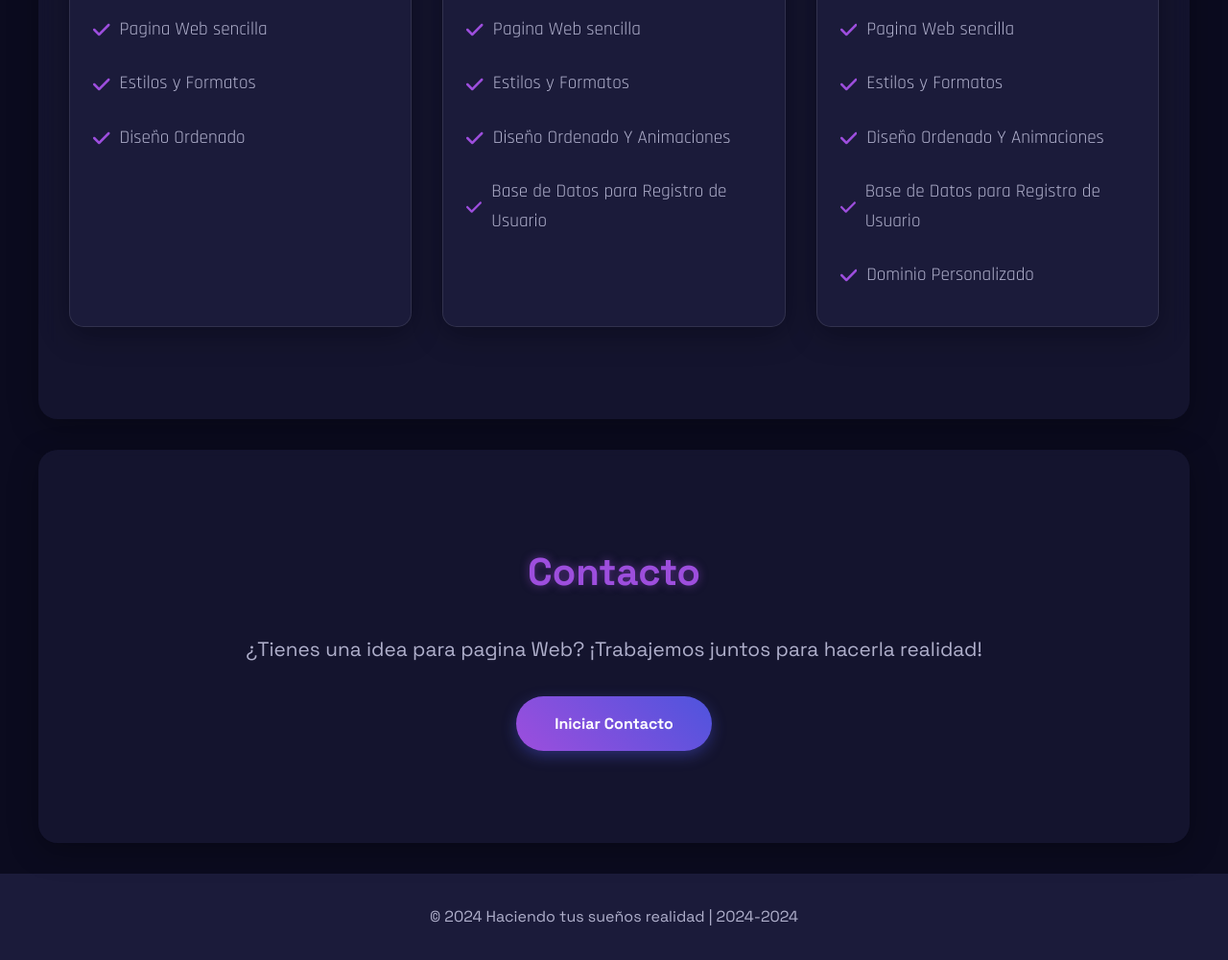
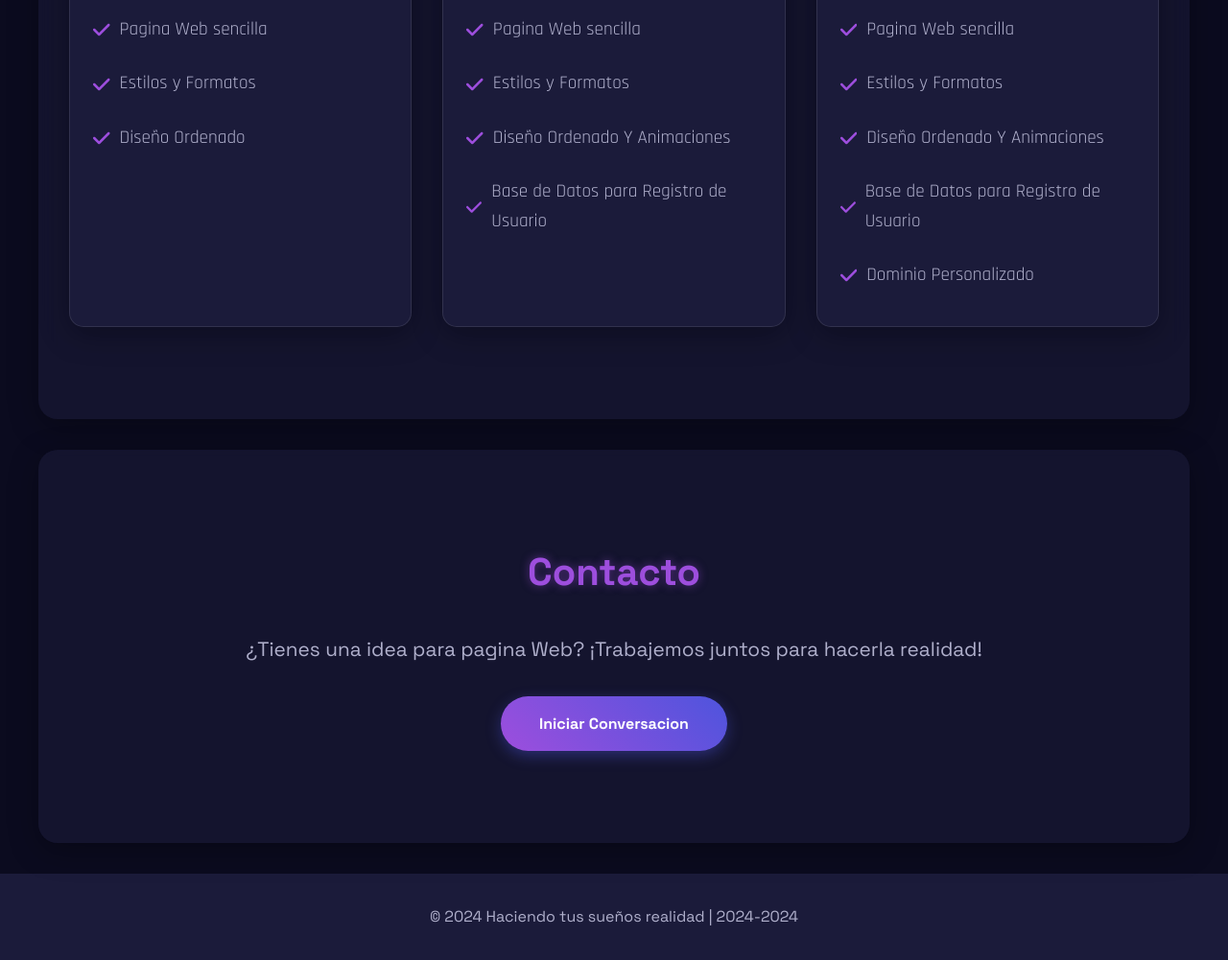
Before and after one commit to santiagotona/Desarrollo, a plain HTML site: page index.html in a window 1280 px wide. Shown: the part 1614-2615 px from the top of the page at 96% size. Drawn offline with Linux system fonts and the light colour scheme.

Commit message:
Update index.html

```diff
--- a/index.html
+++ b/index.html
@@ -352,7 +352,7 @@ header::before {
     <section id="contact">
         <h2>Contacto</h2>
         <p>¿Tienes una idea para pagina Web? ¡Trabajemos juntos para hacerla realidad!</p>
-        <a href="https://wa.me/+525648606627">Iniciar Contacto</a>
+        <a href="https://wa.me/+525648606627">Iniciar Conversacion</a>
     </section>
 
     <footer>
```
